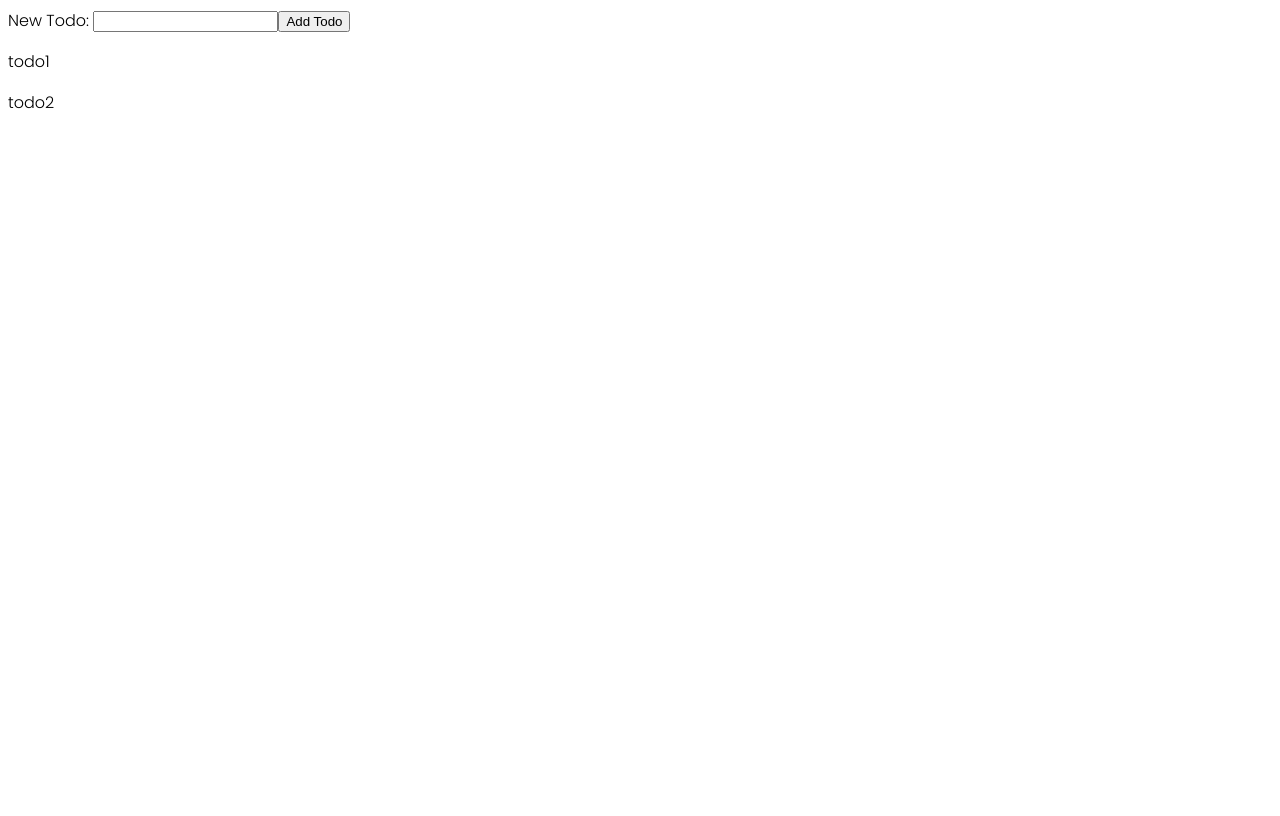
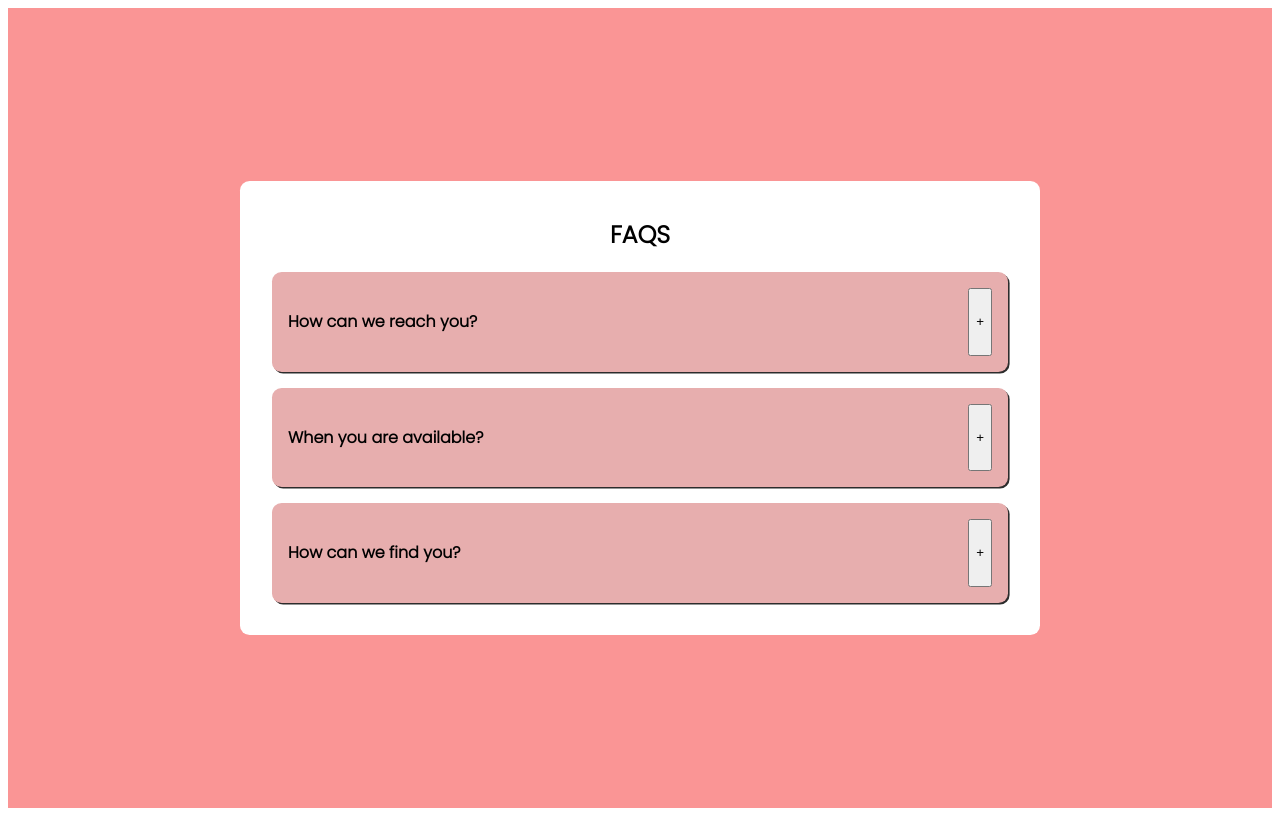
Before and after one commit to Bulbulahmed10/react-practice-anisul-islam-sir, a React (Create React App) app: page / in a window 1280 px wide. Built offline with nearby package versions, Linux system fonts and the light colour scheme.

Commit message:
initial commit

```diff
--- a/src/App.js
+++ b/src/App.js
@@ -12,6 +12,8 @@ import FormHandling from "./components/form-handling/Form";
 import FormHandling2 from "./components/form-handling/form-handling2";
 import ChildComponent from "./components/Data-ParentToChild/ChildComponent";
 import Home from "./components/Todo-App/Home";
+import Toggle from "./components/Toggle/Toggle";
+import FAQS from "./components/FAQ/FAQS.jsx";
 
 function App() {
   // let items = [];
@@ -42,10 +44,6 @@ function App() {
 
 
 
-
-
-
-
   return (
     <div>
       {/* <h1 className="headingStyle">Products</h1>
@@ -67,7 +65,13 @@ function App() {
 
      {/* //! Todo-App component data!!! */}
 
-      <Home />
+      {/* <Home /> */}
+
+      {/* //! Toggle */}
+
+      {/* <Toggle /> */}
+
+      <FAQS />
     </div>
   );
 }
--- /dev/null
+++ b/src/components/FAQ/FAQ.jsx
@@ -0,0 +1,25 @@
+import React, { useState } from "react";
+
+import style from "./components-css/faq.module.css";
+
+const FAQ = ({ id, title, desc }) => {
+  const [toggle, setToggle] = useState(false);
+
+  return (
+    <article className={style.faq}>
+      <div>
+        <h4> {title} </h4>
+        <button
+          onClick={() => {
+            setToggle(!toggle);
+          }}
+        >
+          {toggle ? "-" : "+"}
+        </button>
+      </div>
+      {toggle && <p> {desc} </p>}
+    </article>
+  );
+};
+
+export default FAQ;
--- /dev/null
+++ b/src/components/FAQ/FAQS.jsx
@@ -0,0 +1,25 @@
+import React, {useState} from 'react'
+
+import style from "./components-css/faqs.module.css"
+
+import { faqsData } from './data'
+import FAQ from './FAQ'
+
+const FAQS = () => {
+
+  const [faqs, setFaqs] = useState(faqsData)
+
+  return (
+    <main className={style.container}>
+      <section className={style.faqs}>
+        <h1>FAQS</h1>
+        {
+        faqs.map(faq => <FAQ key={faq.id} {...faq} />)
+      }
+      </section>
+
+    </main>
+  )
+}
+
+export default FAQS
--- /dev/null
+++ b/src/components/FAQ/components-css/faq.module.css
@@ -0,0 +1,12 @@
+.faq{
+  margin: 1rem;
+  background-color: rgb(231, 174, 174);
+  padding: 1rem;
+  border-radius: 0.6rem;
+  box-shadow: 0.1rem 0.1rem #2c2c2c;
+}
+
+.faq div{
+  display: flex;
+  justify-content: space-between;
+}
--- /dev/null
+++ b/src/components/FAQ/components-css/faqs.module.css
@@ -0,0 +1,20 @@
+.container{
+  min-height: 100vh;
+  display: flex;
+  justify-content: center;
+  align-items: center;
+  background-color: rgb(250, 149, 149);
+  padding: 1rem;
+}
+
+.faqs{
+  width: 50rem;
+  max-width: 100%;
+  background-color: white;
+  border-radius: 0.6rem;
+  padding: 1rem;
+}
+
+h1{
+  text-align: center;
+}
--- /dev/null
+++ b/src/components/FAQ/data.jsx
@@ -0,0 +1,17 @@
+export const faqsData = [
+  {
+    id: 1,
+    title: "How can we reach you?",
+    desc: "Lorem ipsum dolor sit amet consectetur adipisicing elit. Nam mollitia dicta, quaerat sed animi aspernatur soluta consectetur necessitatibus deleniti dolorem asperiores illum totam assumenda error!"
+  },
+  {
+    id: 2,
+    title: "When you are available?",
+    desc: "Lorem ipsum dolor sit amet consectetur adipisicing elit. Nam mollitia dicta, quaerat sed animi aspernatur soluta consectetur necessitatibus deleniti dolorem asperiores illum totam assumenda error!"
+  },
+  {
+    id: 3,
+    title: "How can we find you?",
+    desc: "Lorem ipsum dolor sit amet consectetur adipisicing elit. Nam mollitia dicta, quaerat sed animi aspernatur soluta consectetur necessitatibus deleniti dolorem asperiores illum totam assumenda error!"
+  }
+]
--- /dev/null
+++ b/src/components/Toggle/Toggle.jsx
@@ -0,0 +1,30 @@
+import React, { useState } from "react";
+
+const Toggle = () => {
+  const [toggle, setToggle] = useState(true);
+  return (
+    <div style={{ margin: "1rem", backgroundColor: "pink", padding: "1rem" }}>
+      {toggle &&(
+          <p>
+            Lorem ipsum dolor sit amet consectetur adipisicing elit. Qui culpa,
+            exercitationem a dolorum ea consectetur, aperiam, tempore iste autem
+            praesentium iusto. Praesentium fugit autem, illum in neque corrupti
+            amet quia.
+          </p>
+        )}
+      <div style={{ textAlign: "center" }}>
+        <button
+          onClick={() => {
+            setToggle(!toggle);
+          }}
+        >
+          {
+            toggle ? "Hide" : "show"
+          }
+        </button>
+      </div>
+    </div>
+  );
+};
+
+export default Toggle;
```
